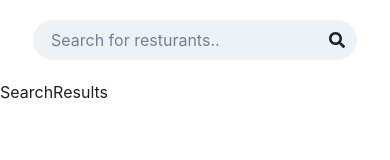
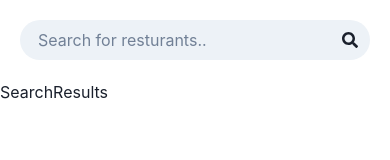
Before and after one commit to shoaibiqbal0/react-resturant-search, a React (Create React App) app: page / in a window 390 px wide. Shown: the top 160 px of the page. Built offline with nearby package versions, Linux system fonts and the light colour scheme.

Commit message:
Fixed search bar responsiveness

```diff
--- a/src/components/SearchBar.jsx
+++ b/src/components/SearchBar.jsx
@@ -5,8 +5,8 @@ const SearchBar = () => {
   const handleClick = () => {};
 
   return (
-    <Flex justify="center">
-      <Flex p="5">
+    <Flex p="5" justify="center">
+      <Flex w="100%" maxW="40em">
         <Input
           placeholder="Search for resturants.."
           borderLeftRadius="full"
```
